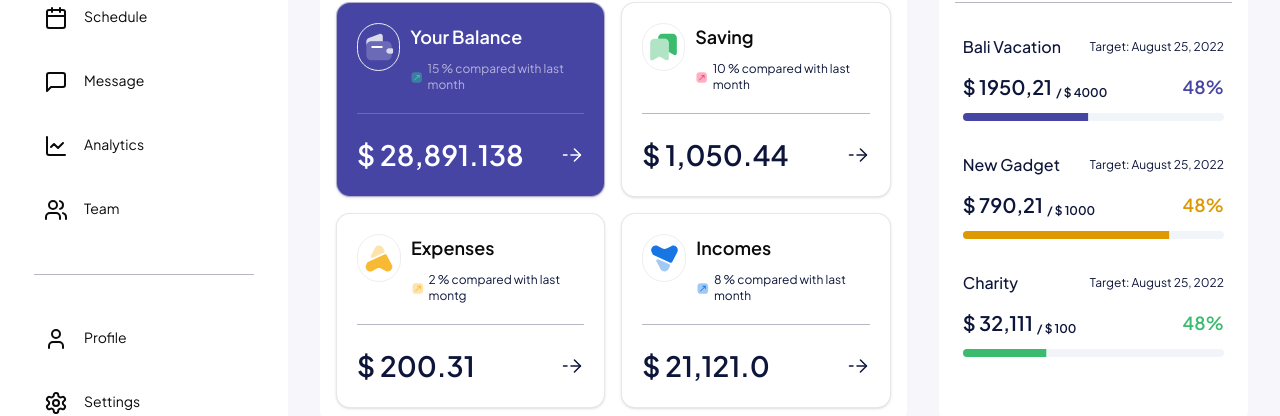
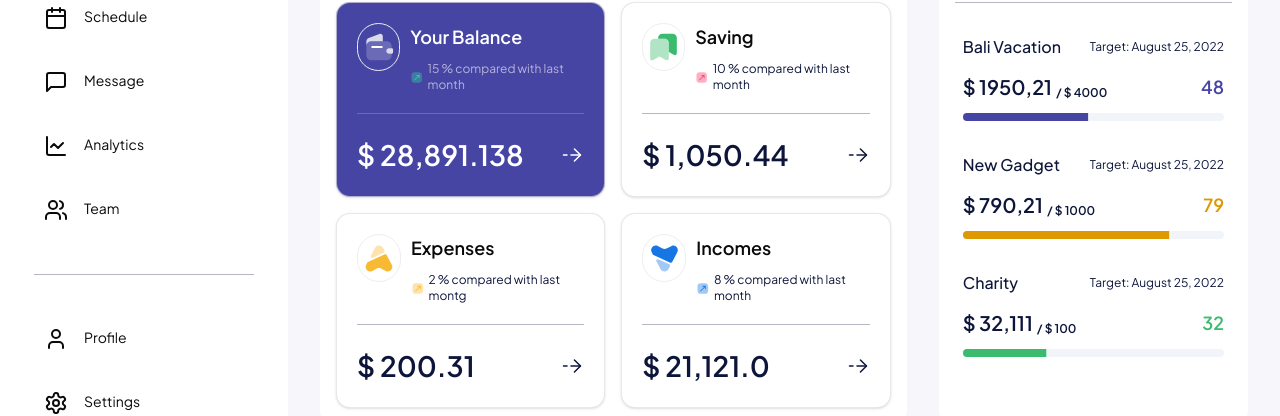
Before and after one commit to mbudhathoki200/intuji-frontend-associate-challenge, a Next.js app: page / in a window 1280 px wide. Shown: the part 194-610 px from the top of the page. Built offline with nearby package versions, Linux system fonts and the light colour scheme.

Commit message:
fix: processbar percentage typos

```diff
--- a/components/SavingPlanSection.tsx
+++ b/components/SavingPlanSection.tsx
@@ -91,7 +91,7 @@ function SavingPlanCard({
               color: color,
             }}
           >
-            48%
+            {progress}
           </p>
         </div>
         <Progress
```
